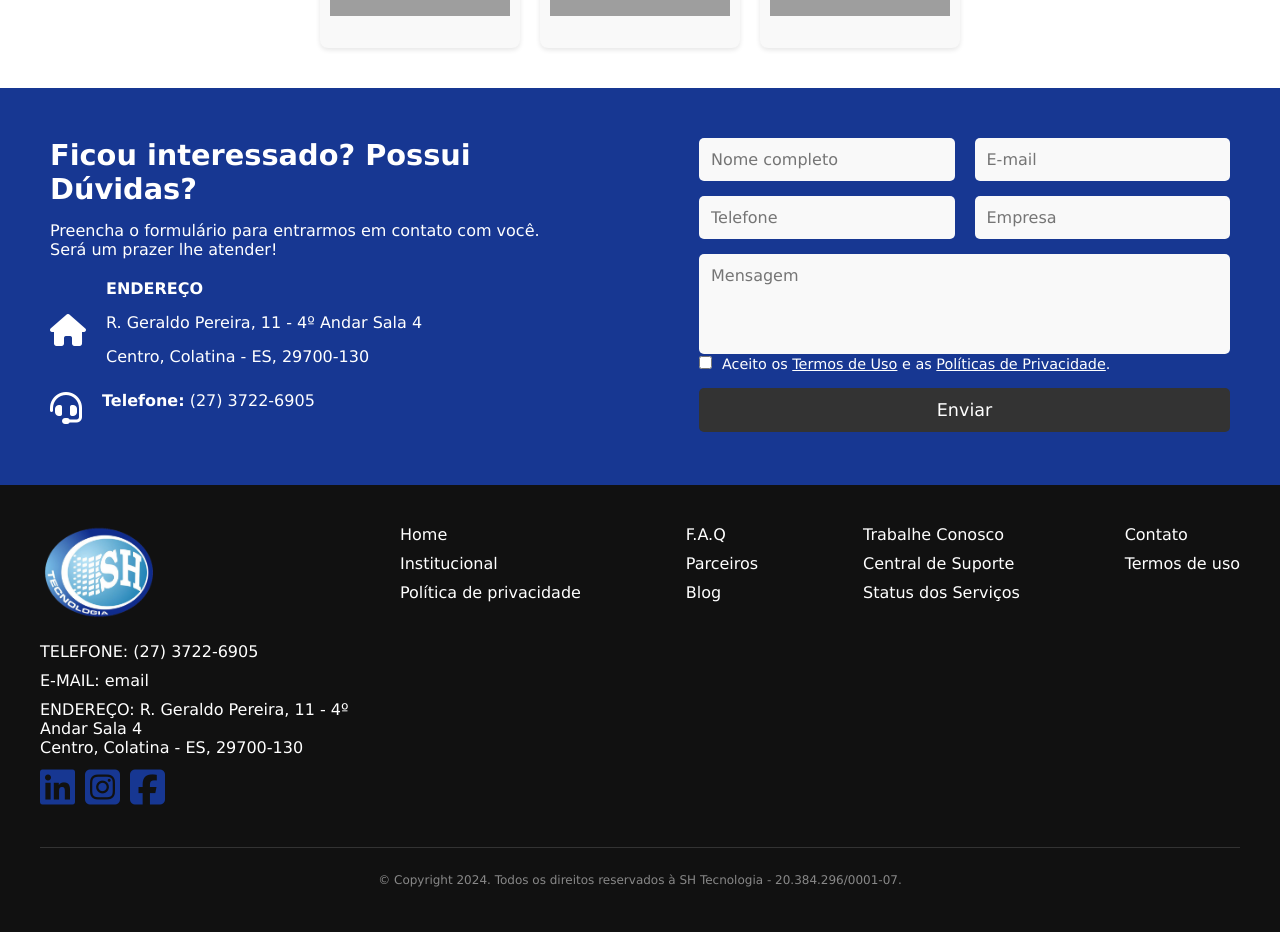
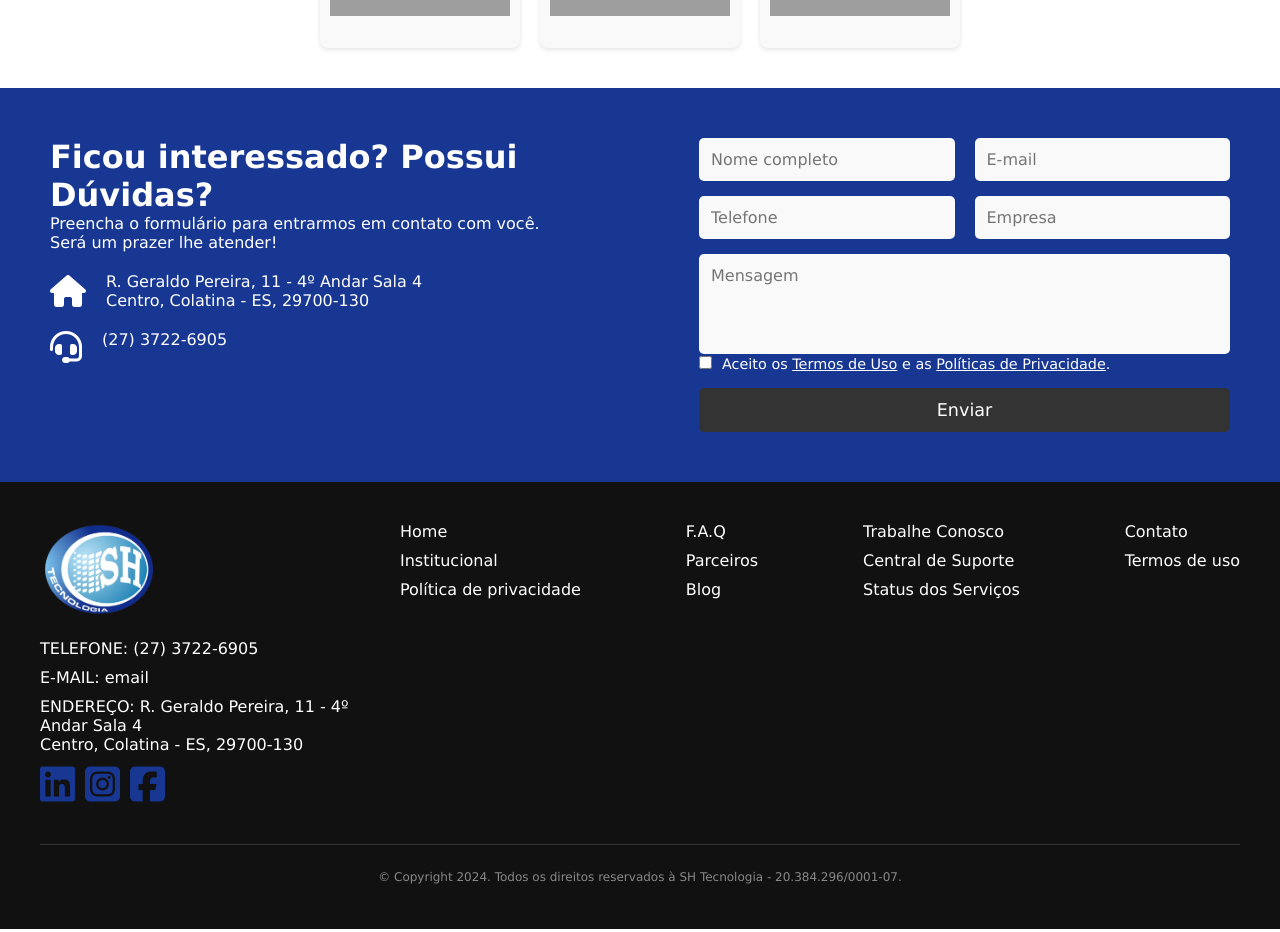
Before and after one commit to ynfleozin/site-shtecnologia, an Angular app: page / in a window 1280 px wide. Shown: the part 1420-2352 px from the top of the page. Built offline with nearby package versions, Linux system fonts and the light colour scheme; grey boxes are pictures that could not be loaded; some icons are missing.

Commit message:
modify css

```diff
--- a/src/app/contato/contato.component.css
+++ b/src/app/contato/contato.component.css
@@ -24,11 +24,15 @@
   margin-top: 20px;
 }
 
+.address div p{
+  margin: 0;
+}
+
 .address,
 .phone {
   display: flex;
   align-items: center;
-  margin-bottom: 10px;
+  margin-bottom: 20px;
 }
 
 .address i,
--- a/src/app/contato/contato.component.html
+++ b/src/app/contato/contato.component.html
@@ -1,13 +1,12 @@
 <div class="contact-container">
   <div class="contact-info">
-    <h2>Ficou interessado? Possui Dúvidas?</h2>
+    <h1>Ficou interessado? Possui Dúvidas?</h1>
     <p>Preencha o formulário para entrarmos em contato com você. Será um prazer lhe atender!</p>
 
     <div class="contact-details">
       <div class="address">
         <i class="fa-solid fa-house"></i>
         <div>
-          <p><strong>ENDEREÇO</strong></p>
           <p>R. Geraldo Pereira, 11 - 4º Andar Sala 4</p>
           <p>Centro, Colatina - ES, 29700-130</p>
         </div>
@@ -15,7 +14,7 @@
 
       <div class="phone">
         <i class="fa-solid fa-headset"></i>
-        <p><strong>Telefone:</strong> (27) 3722-6905</p>
+        <p>(27) 3722-6905</p>
       </div>
     </div>
   </div>
--- a/src/app/header/header.component.css
+++ b/src/app/header/header.component.css
@@ -33,7 +33,7 @@ header .mobile-menu-list {
   padding: 0;
   margin: 0;
   transition: right 0.3s ease;
-  width: 80%;
+  width: 70%;
   z-index: 1000;
 }
 
@@ -48,13 +48,13 @@ header .mobile-menu-list li {
 header .mobile-menu-list li a {
   color: white;
   text-decoration: none;
-  font-size: 1.5rem;
+  font-size: 1rem;
   display: block;
 }
 
 header .mobile-menu-list li a:hover {
   text-decoration: none;
-  font-size: 1.6rem;
+  font-size: 1.1rem;
 }
 
 header .mobile-menu-list.show {
```
